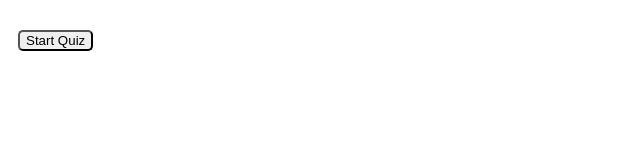
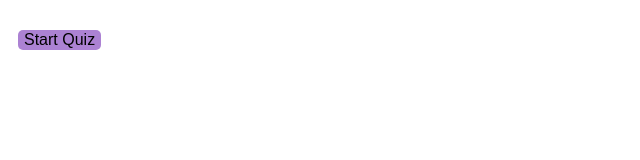
Before and after one commit to sammyk118/Code-Quiz, a plain HTML site: page index.html in a window 1280 px wide. Shown: the whole page, without its empty margins (0-640 px from the left). Drawn offline with Linux system fonts and the light colour scheme.

Commit message:
finished README and minor changes

```diff
--- a/script.js
+++ b/script.js
@@ -34,11 +34,11 @@ var questions = [
         answer: "console.log"
     }];
 
-
-var score = 0;
+//current question
 var currIndex = 0;
 var timeLeft = 60;
 var listEl = document.createElement("ul");
+//so that the timer actually stops when I want it to
 var timeInterval = 0;
 
 begin.addEventListener("click", function (event) {
@@ -57,15 +57,19 @@ begin.addEventListener("click", function (event) {
 });
 
 function generate() {
+    //remove starting button
     begin.remove();
+
     questionEl.innerHTML = "";
     choices.innerHTML = "";
 
     if (currIndex < questions.length) {
         questionEl.innerHTML = questions[currIndex].question;
 
+        //run through each choice for a question
         for (i = 0; i < questions[currIndex].choices.length; i++) {
             var choiceEl = document.createElement("button");
+            //creating and writing to buttons
             choiceEl.innerHTML = questions[currIndex].choices[i];
             // console.log("should be generating");
             choiceEl.addEventListener("click", (compare));
@@ -82,6 +86,7 @@ function compare(event) {
         if (element.innerText == questions[currIndex].answer) {
             timeLeft += 10;
             // console.log("correct.", element.innerText, " is ", questions[currIndex].answer);
+            //next question
             currIndex++;
 
             if (currIndex >= questions.length) {
@@ -140,7 +145,6 @@ function finish() {
             var score = document.createElement("li");
             score.textContent = scoreboard[i].initials + scoreboard[i].score;
             ScoreEl.appendChild(score);
-
         }
     })
 }
--- a/style.css
+++ b/style.css
@@ -10,4 +10,7 @@
 button {
     border-radius: 5px;
     margin: 10px;
+    background-color: rgb(172, 130, 211);
+    font-size: 16px;
+    border: 5px;
 }
```
Also changed, not shown: 1 other file.
